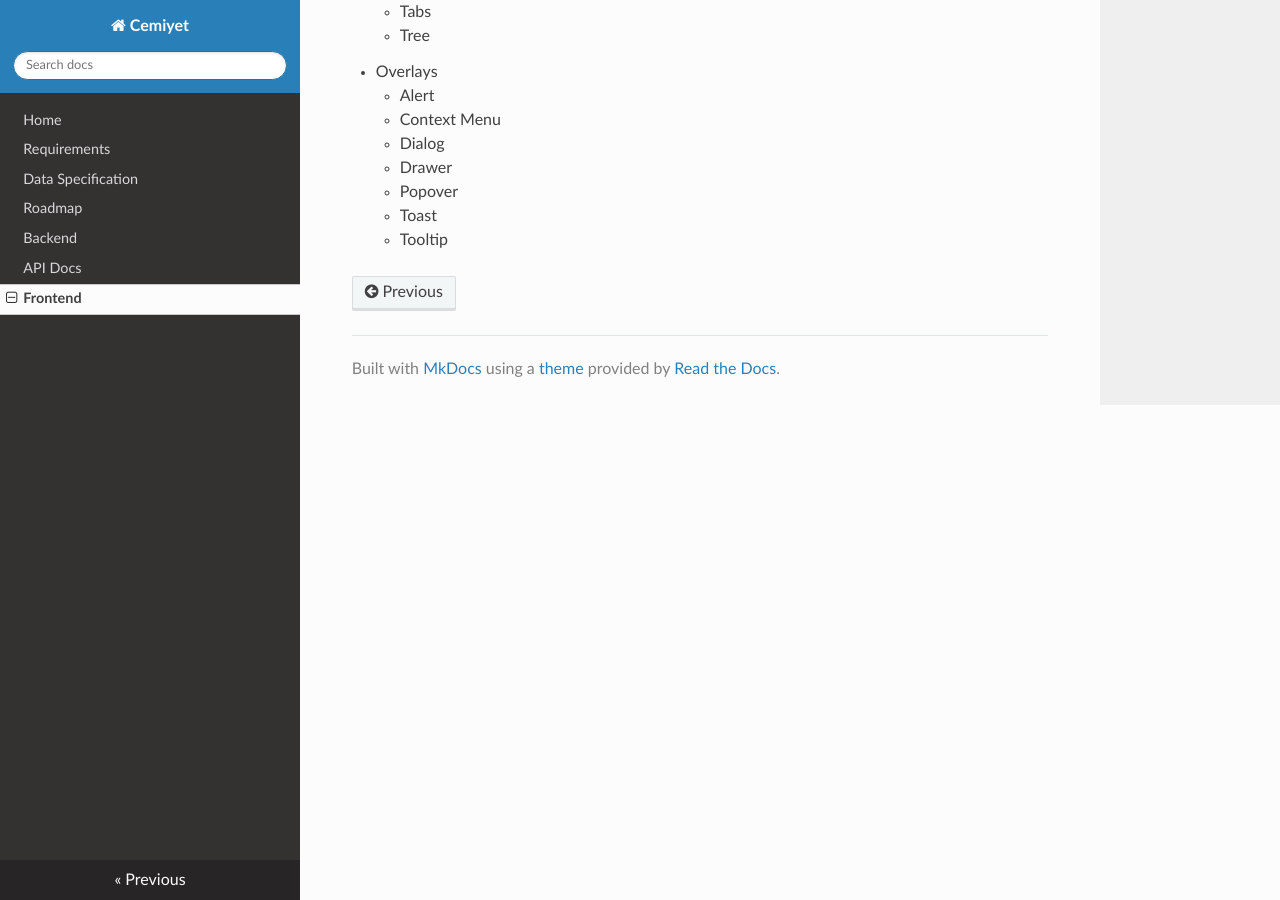
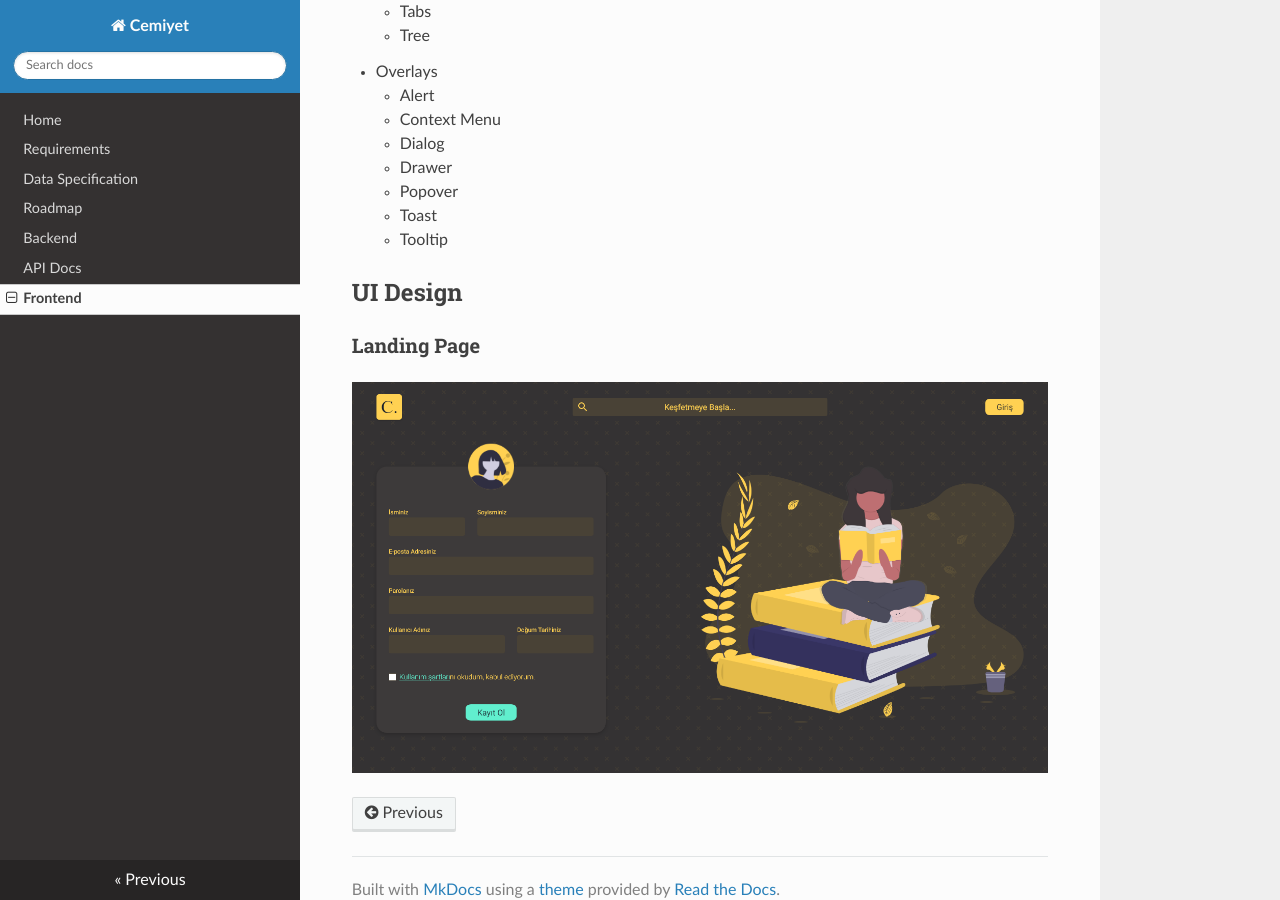
Before and after one commit to cemiyet/docs, an MkDocs documentation site: the page built from docs/front-end.md, in a window 1280 px wide and 900 px high, scrolled down 2472 px. Built offline with MkDocs 1.6.1, drawn with Linux system fonts in a browser that asks for light colours; nearby versions of some CDN libraries.

Commit message:
added landing page ui design. #13

```diff
--- a/docs/front-end.md
+++ b/docs/front-end.md
@@ -96,3 +96,9 @@ Components under their own module;
         border-radius: 0.25rem;
     }
 </style>
+
+## UI Design
+
+### Landing Page
+
+![Landing Page](img/Landing-Web.png "Landing Page")
```
Also changed, not shown: docs/img/Landing-Web.png (added).
